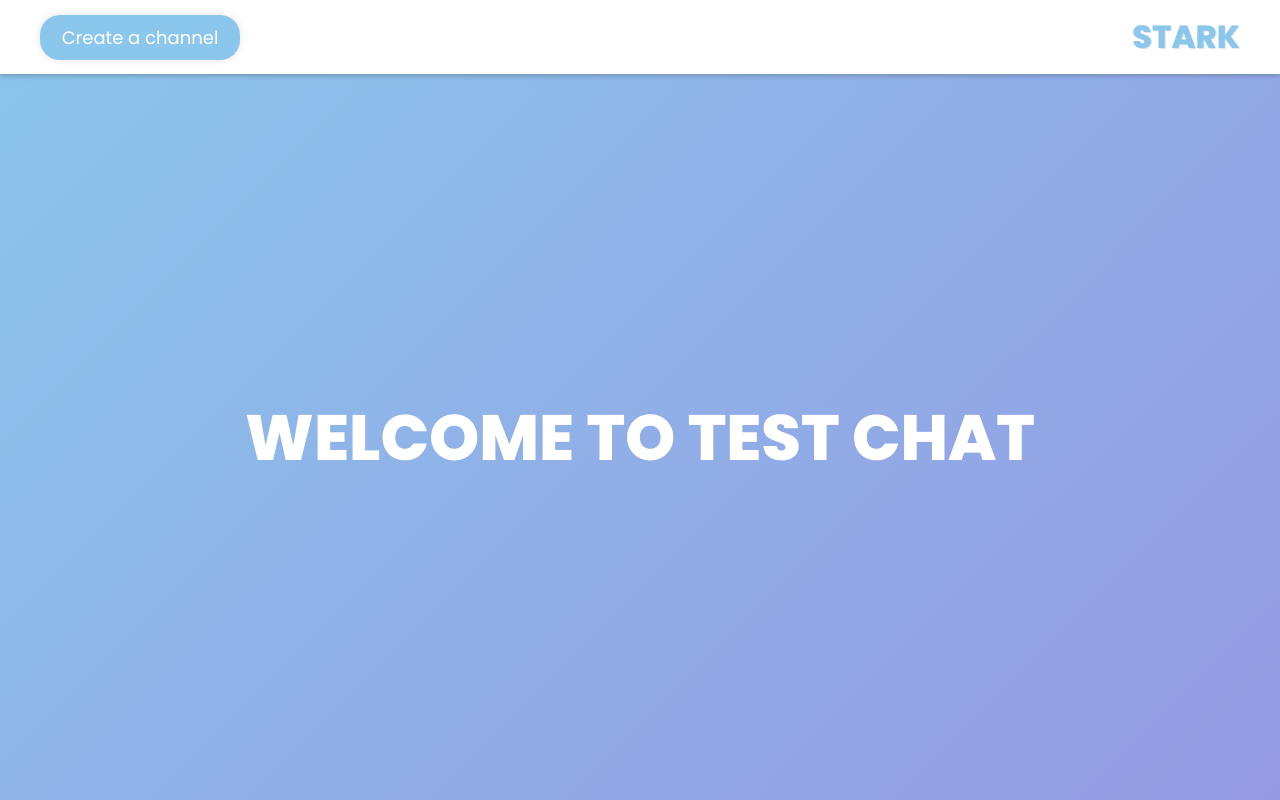
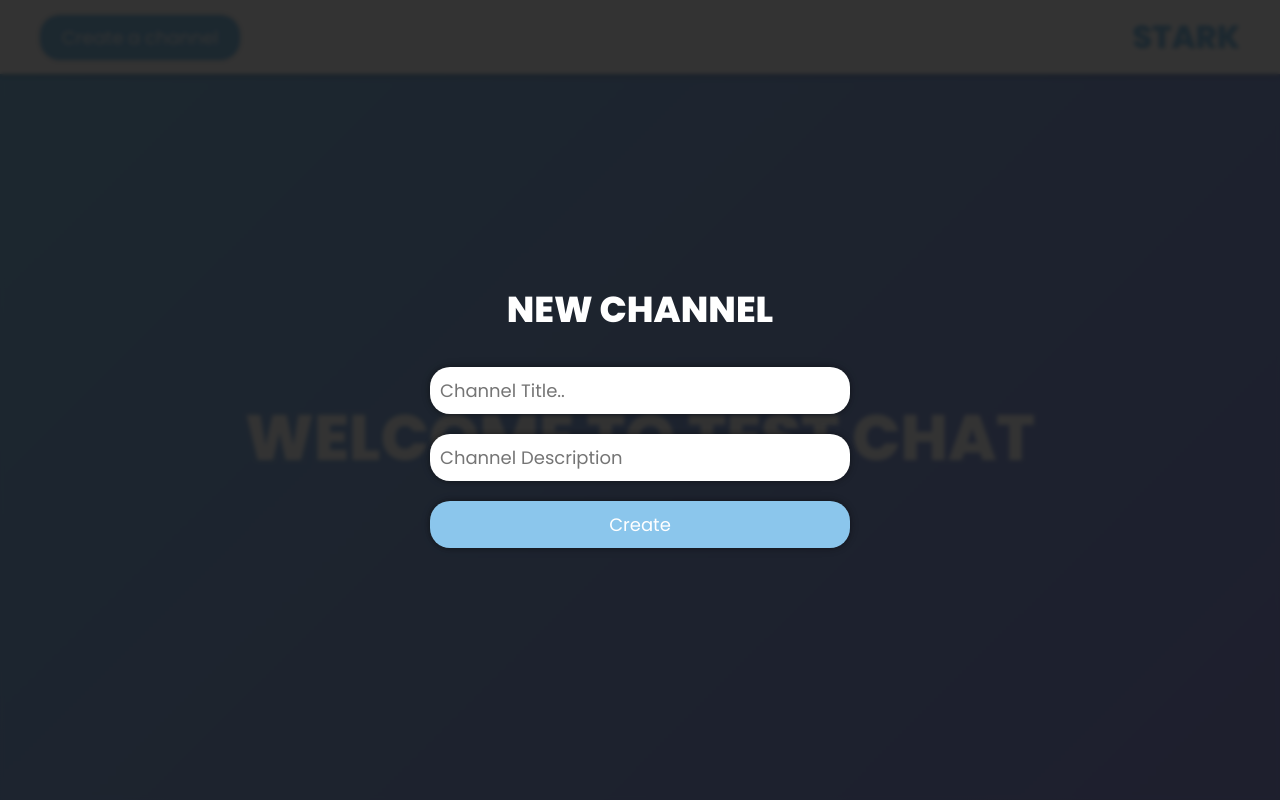
Before and after one commit to StarkElessar/mini-chat-app, a React (Create React App) app: page /main-page in a window 1280 px wide. Built offline with nearby package versions, Linux system fonts and the light colour scheme.

Commit message:
Create Modal NewChannel

```diff
--- a/src/LogIn/index.jsx
+++ b/src/LogIn/index.jsx
@@ -8,11 +8,11 @@ const LogIn = (props) => {
       <form action="#" method='GET'>
         <div className='labelInput'>
           <label htmlFor="email">Email</label>
-          <input type="text" id='email' name='user_email' placeholder='Enter Your Email' />
+          <input type="text" id='email' name='user_email' placeholder='Enter Your Email' required/>
         </div>
         <div className='labelInput'>
           <label htmlFor="pass">Password</label>
-          <input type="password" id='pass' name='user_pass' placeholder='Enter Your Password' />
+          <input type="password" id='pass' name='user_pass' placeholder='Enter Your Password' required/>
         </div>
         <div className='labelInput'>
           <NavLink to='/main-page'>
--- a/src/MainPage/index.jsx
+++ b/src/MainPage/index.jsx
@@ -1,6 +1,6 @@
 import React from "react";
 import './style.css';
-import { NavLink, Route } from "react-router-dom";
+import { NavLink } from "react-router-dom";
 
 const MainPage = (props) => {
   return (
@@ -16,13 +16,9 @@ const MainPage = (props) => {
         </div>
       </div>
       <div className="body">
-        <Route exact path='/main-page'>
-          <WelcomeComponent />
-        </Route>
-        <Route exact path='/new-channel'>
-          <NewChannel />
-        </Route>
+        <WelcomeComponent />
       </div>
+      <NewChannel />
     </div>
   )
 };
@@ -38,8 +34,8 @@ const NewChannel = (props) => {
     <div className='newChannel'>
       <h2>New Channel</h2>
       <form action="">
-        <input type="text" placeholder='Channel Title..' />
-        <input type="text" placeholder='Channel Description' />
+        <input type="text" placeholder='Channel Title..' required/>
+        <input type="text" placeholder='Channel Description' required/>
         <input type="submit" value='Create' />
       </form>
     </div>
--- a/src/MainPage/style.css
+++ b/src/MainPage/style.css
@@ -73,3 +73,56 @@
   text-transform: uppercase;
   font-family: 'Poppins', sans-serif;
 }
+
+.newChannel {
+  position: fixed;
+  height: 100%;
+  width: 100%;
+  background-color: rgba(0, 0, 0, 0.8);
+  backdrop-filter: blur(2px);
+  display: flex;
+  flex-direction: column;
+  justify-content: center;
+  align-items: center;
+}
+.newChannel h2 {
+  font-size: 36px;
+  color: #fff;
+  font-weight: 800;
+  font-family: 'Poppins', sans-serif;
+  text-transform: uppercase;
+}
+.newChannel form {
+  display: flex;
+  flex-direction: column;
+  justify-content: center;
+  align-items: center;
+}
+.newChannel form input {
+  width: 420px;
+  box-sizing: border-box;
+  padding: 10px;
+  border-radius: 20px;
+  font-size: 18px;
+  color: #333;
+  font-weight: 400;
+  font-family: 'Poppins', sans-serif;
+  margin-bottom: 20px;
+  box-shadow: 0px 0px 5px 0px rgba(0, 0, 0, 0.2),
+              0px 0px 10px 0px rgba(0, 0, 0, 0.2),
+              0px 0px 15px 0px rgba(0, 0, 0, 0.2);
+  outline: 0;
+  border: none;
+  transition: all 250ms ease;
+}
+.newChannel form input:last-child {
+  margin-bottom: 0;
+  cursor: pointer;
+  color: #fff;
+  background-color:#8BC6EC;
+}
+.newChannel form input:last-child:hover {
+  transform: translateY(3px);
+  letter-spacing: 0.03rem;
+  background-color:#5fa4d3;
+}
```
